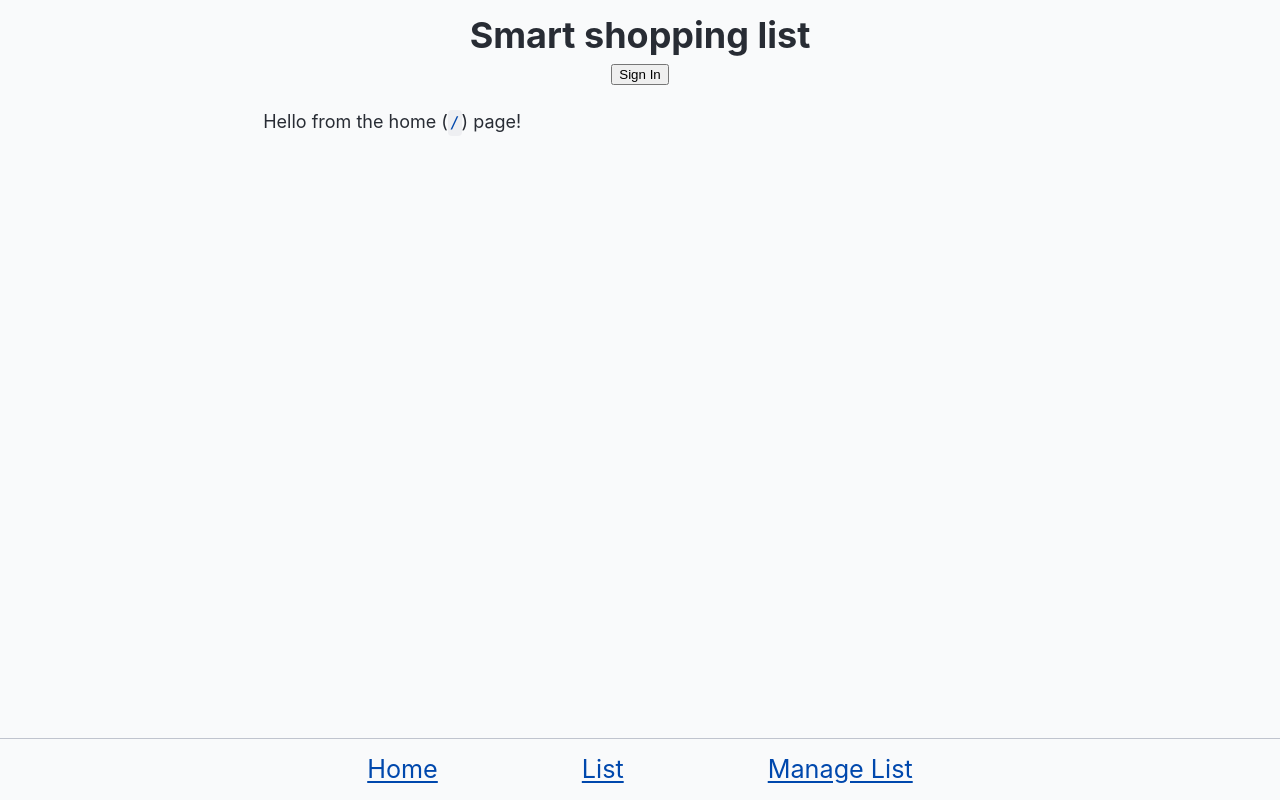
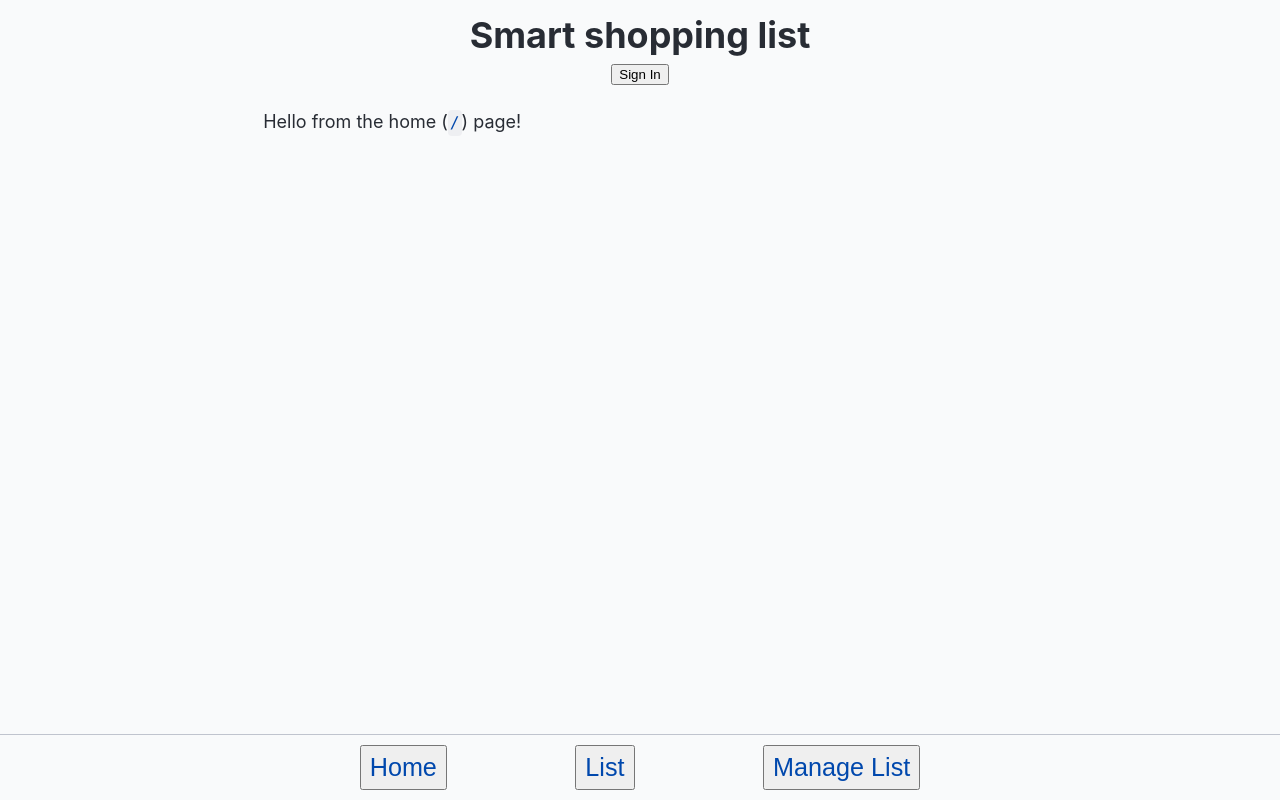
Before and after one commit to the-collab-lab/tcl-77-smart-shopping-list, a React (Vite) app: page / in a window 1280 px wide. Built offline with nearby package versions, Linux system fonts and the light colour scheme; no server answers.

Commit message:
Replaced a tag with buttons, fixing pre-commit hook linting failure

```diff
--- a/src/views/Layout.jsx
+++ b/src/views/Layout.jsx
@@ -33,15 +33,15 @@
 				</main>
 				<nav className="Nav">
 					<div className="Nav-container">
-						<a href="#" className="Nav-link">
+						<button href="#" className="Nav-link">
 							Home
-						</a>
-						<a href="#" className="Nav-link">
+						</button>
+						<button href="#" className="Nav-link">
 							List
-						</a>
-						<a href="#" className="Nav-link">
+						</button>
+						<button href="#" className="Nav-link">
 							Manage List
-						</a>
+						</button>
 					</div>
 				</nav>
 			</div>
```
